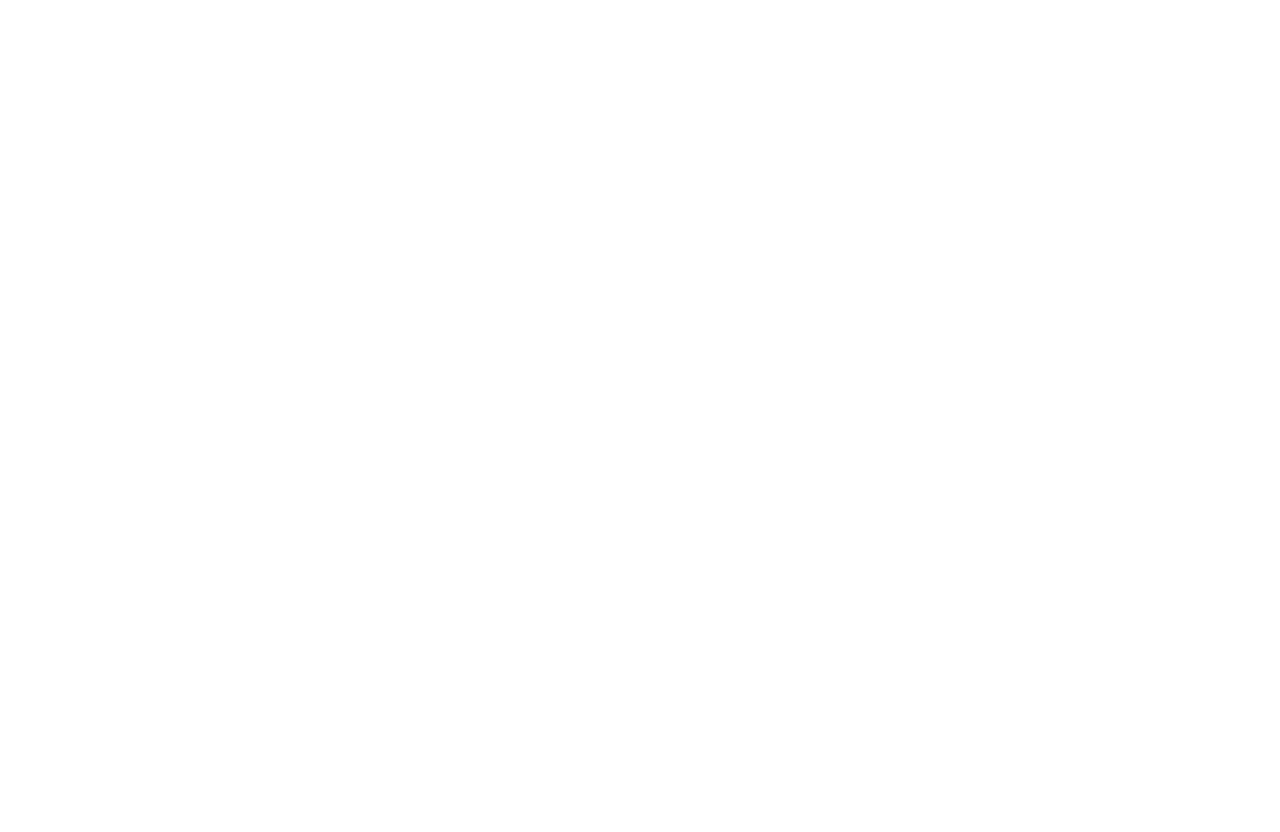
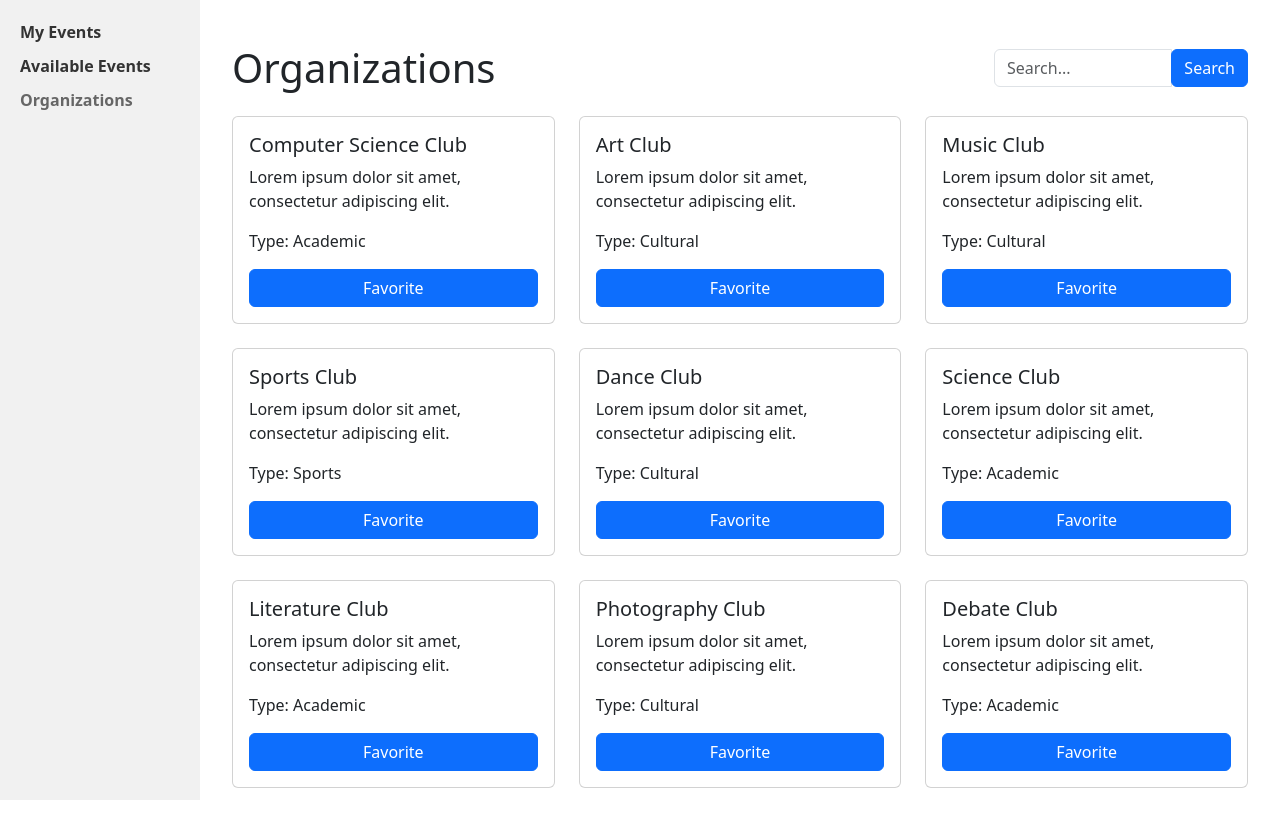
Before and after one commit to Emmanuelikeh/Event_Finder_nosql, a React (Create React App) app in the folder front_end/: page /students-organizations in a window 1280 px wide. Before the commit this address had no page. Before the commit the page ends 800 px from the top, so only its background shows below. Built offline with nearby package versions, Linux system fonts and the light colour scheme.

Commit message:
students section

```diff
--- a/front_end/src/App.js
+++ b/front_end/src/App.js
@@ -6,7 +6,9 @@
 import {BrowserRouter as Router, Route, Switch, Routes, BrowserRouter} from 'react-router-dom';
 import Layout from './Components/Layout';
 import Postings from './Pages/Postings';
-import StudentsMyEvents from './Pages/StudentsMyEvents';
+import StudentsMyEvents from './Pages/StudentsAvailableEvents';
+import StudentsOrganizations from './Pages/StudentsOrganizations';
+import MyEvents from './Pages/StudentsMyEvents';
 
 function App() {
   return (
@@ -17,8 +19,9 @@
       <Route path="/register" element={<SignUp/>} />
       <Route path="/dashboard" element={<Layout><Dashboard /></Layout>} />
       <Route path="/postings"  element={<Layout><Postings/></Layout>} />
-      <Route path="/students-my-events" element={<Layout><StudentsMyEvents /></Layout>} />
-
+      <Route path="/students-available-events" element={<Layout><StudentsMyEvents /></Layout>} />
+      <Route path="/students-organizations" element={<Layout><StudentsOrganizations /></Layout>} />
+      <Route path="/my-events" element={<Layout><MyEvents /></Layout>} />
     </Routes>
     </BrowserRouter>
   );
--- a/front_end/src/Components/SideBar.jsx
+++ b/front_end/src/Components/SideBar.jsx
@@ -7,18 +7,18 @@
     <div className="sidebar">
       <ul className="sidebar-menu">
         <li>
-          <NavLink exact to="/dashboard" activeClassName="active">
-            Dashboard
+          <NavLink exact to="/my-events" activeClassName="active">
+            My Events
           </NavLink>
         </li>
         <li>
-          <NavLink to="/postings" activeClassName="active">
-            Postings
+          <NavLink to="/students-available-events" activeClassName="active">
+            Available Events
           </NavLink>
         </li>
         <li>
-          <NavLink to="/dashboard" activeClassName="active">
-            Dashboard
+          <NavLink to="/students-organizations" activeClassName="active">
+            Organizations
           </NavLink>
         </li>
         {/* Add more links as needed */}
--- /dev/null
+++ b/front_end/src/Pages/StudentsAvailableEvents.jsx
@@ -0,0 +1,66 @@
+import React, { useState } from 'react';
+import 'bootstrap/dist/css/bootstrap.min.css';
+
+const StudentsAvailableEvents = () => {
+  const [searchTerm, setSearchTerm] = useState('');
+
+  const events = [
+    { id: 1, name: 'Music Concert', date: 'April 15, 2024', location: 'Campus Auditorium', org: 'Nepalese Club' },
+    { id: 2, name: 'Sports Day', date: 'May 5, 2024', location: 'Football Field', org: 'Sports Club' },
+    { id: 3, name: 'Movie Night', date: 'June 10, 2024', location: 'Student Center', org: 'Film Club' },
+    { id: 4, name: 'Art Exhibition', date: 'July 20, 2024', location: 'Art Gallery', org: 'Art Club' },
+    { id: 5, name: 'Tech Symposium', date: 'August 15, 2024', location: 'Engineering Building', org: 'Engineering Society' },
+    { id: 6, name: 'Career Fair', date: 'September 25, 2024', location: 'Gymnasium', org: 'Career Services' },
+    { id: 7, name: 'Food Festival', date: 'October 12, 2024', location: 'Campus Lawn', org: 'Culinary Club' },
+    { id: 8, name: 'Science Fair', date: 'November 5, 2024', location: 'Science Building', org: 'Science Club' },
+    { id: 9, name: 'Dance Performance', date: 'December 18, 2024', location: 'Performing Arts Center', org: 'Dance Club' }
+  ];
+
+  const handleRSVP = (eventId) => {
+    // Handle RSVP logic here, e.g., send a request to your backend API
+    console.log(`RSVP for event with ID ${eventId}`);
+  };
+
+  const handleSearch = (e) => {
+    setSearchTerm(e.target.value);
+  };
+
+  const filteredEvents = events.filter(event =>
+    event.name.toLowerCase().includes(searchTerm.toLowerCase())
+  );
+
+  return (
+    <div className="container mt-4">
+      <div className="d-flex justify-content-between align-items-center mb-4">
+        <h1 className="mb-0">Available Events</h1>
+        <input
+          type="text"
+          className="form-control"
+          placeholder="Search events..."
+          value={searchTerm}
+          onChange={handleSearch}
+          style={{ maxWidth: '300px' }} // Limit width of search input
+        />
+      </div>
+      <div className="row">
+        {filteredEvents.map((event, index) => (
+          <div key={event.id} className="col-md-4 col-sm-6 mb-4">
+            <div className="card h-100">
+              <div className="card-body">
+                <h5 className="card-title">{event.name}</h5>
+                <p className="card-text">Date: {event.date}</p>
+                <p className="card-text">Location: {event.location}</p>
+                <p className="card-text"> {event.org}</p>
+                <button className="btn btn-primary btn-block w-100" onClick={() => handleRSVP(event.id)}>
+                  RSVP
+                </button>
+              </div>
+            </div>
+          </div>
+        ))}
+      </div>
+    </div>
+  );
+};
+
+export default StudentsAvailableEvents;
--- a/front_end/src/Pages/StudentsMyEvents.jsx
+++ b/front_end/src/Pages/StudentsMyEvents.jsx
@@ -1,49 +1,23 @@
-import React, { useState } from 'react';
+import React from 'react';
 import 'bootstrap/dist/css/bootstrap.min.css';
 
-const StudentsMyEvents = () => {
-  const [searchTerm, setSearchTerm] = useState('');
-
-  const events = [
+const MyEvents = () => {
+  const rsvpdEvents = [
     { id: 1, name: 'Music Concert', date: 'April 15, 2024', location: 'Campus Auditorium', capacity: 200 },
     { id: 2, name: 'Sports Day', date: 'May 5, 2024', location: 'Football Field', capacity: 150 },
     { id: 3, name: 'Movie Night', date: 'June 10, 2024', location: 'Student Center', capacity: 100 },
-    { id: 4, name: 'Art Exhibition', date: 'July 20, 2024', location: 'Art Gallery', capacity: 50 },
-    { id: 5, name: 'Tech Symposium', date: 'August 15, 2024', location: 'Engineering Building', capacity: 300 },
-    { id: 6, name: 'Career Fair', date: 'September 25, 2024', location: 'Gymnasium', capacity: 500 },
-    { id: 7, name: 'Food Festival', date: 'October 12, 2024', location: 'Campus Lawn', capacity: 250 },
-    { id: 8, name: 'Science Fair', date: 'November 5, 2024', location: 'Science Building', capacity: 150 },
-    { id: 9, name: 'Dance Performance', date: 'December 18, 2024', location: 'Performing Arts Center', capacity: 400 }
   ];
 
-  const handleRSVP = (eventId) => {
-    // Handle RSVP logic here, e.g., send a request to your backend API
-    console.log(`RSVP for event with ID ${eventId}`);
+  const handleCancelRSVP = (eventId) => {
+    // Handle canceling RSVP logic here
+    console.log(`Cancel RSVP for event with ID ${eventId}`);
   };
-
-  const handleSearch = (e) => {
-    setSearchTerm(e.target.value);
-  };
-
-  const filteredEvents = events.filter(event =>
-    event.name.toLowerCase().includes(searchTerm.toLowerCase())
-  );
 
   return (
     <div className="container mt-4">
-      <div className="d-flex justify-content-between align-items-center mb-4">
-        <h1 className="mb-0">Available Events</h1>
-        <input
-          type="text"
-          className="form-control"
-          placeholder="Search events..."
-          value={searchTerm}
-          onChange={handleSearch}
-          style={{ maxWidth: '300px' }} // Limit width of search input
-        />
-      </div>
+      <h1 className="mb-4">My Events</h1>
       <div className="row">
-        {filteredEvents.map((event, index) => (
+        {rsvpdEvents.map((event, index) => (
           <div key={event.id} className="col-md-4 col-sm-6 mb-4">
             <div className="card h-100">
               <div className="card-body">
@@ -51,8 +25,8 @@
                 <p className="card-text">Date: {event.date}</p>
                 <p className="card-text">Location: {event.location}</p>
                 <p className="card-text">Capacity: {event.capacity}</p>
-                <button className="btn btn-primary btn-block" onClick={() => handleRSVP(event.id)}>
-                  RSVP
+                <button className="btn btn-danger btn-block" onClick={() => handleCancelRSVP(event.id)}>
+                  Cancel RSVP
                 </button>
               </div>
             </div>
@@ -63,4 +37,4 @@
   );
 };
 
-export default StudentsMyEvents;
+export default MyEvents;
--- /dev/null
+++ b/front_end/src/Pages/StudentsOrganizations.jsx
@@ -0,0 +1,69 @@
+import React, { useState } from 'react';
+import 'bootstrap/dist/css/bootstrap.min.css';
+
+const StudentsOrganizations = () => {
+  const organizations = [
+    { id: 1, name: 'Computer Science Club', description: 'Lorem ipsum dolor sit amet, consectetur adipiscing elit.', type: 'Academic' },
+    { id: 2, name: 'Art Club', description: 'Lorem ipsum dolor sit amet, consectetur adipiscing elit.', type: 'Cultural' },
+    { id: 3, name: 'Music Club', description: 'Lorem ipsum dolor sit amet, consectetur adipiscing elit.', type: 'Cultural' },
+    { id: 4, name: 'Sports Club', description: 'Lorem ipsum dolor sit amet, consectetur adipiscing elit.', type: 'Sports' },
+    { id: 5, name: 'Dance Club', description: 'Lorem ipsum dolor sit amet, consectetur adipiscing elit.', type: 'Cultural' },
+    { id: 6, name: 'Science Club', description: 'Lorem ipsum dolor sit amet, consectetur adipiscing elit.', type: 'Academic' },
+    { id: 7, name: 'Literature Club', description: 'Lorem ipsum dolor sit amet, consectetur adipiscing elit.', type: 'Academic' },
+    { id: 8, name: 'Photography Club', description: 'Lorem ipsum dolor sit amet, consectetur adipiscing elit.', type: 'Cultural' },
+    { id: 9, name: 'Debate Club', description: 'Lorem ipsum dolor sit amet, consectetur adipiscing elit.', type: 'Academic' }
+  ];
+
+  const [searchTerm, setSearchTerm] = useState('');
+
+  const handleFavorite = (orgId) => {
+    // Handle adding organization to favorites
+    console.log(`Add organization with ID ${orgId} to favorites`);
+  };
+
+  const handleSearch = (e) => {
+    setSearchTerm(e.target.value);
+  };
+
+  const filteredOrganizations = organizations.filter(org =>
+    org.name.toLowerCase().includes(searchTerm.toLowerCase())
+  );
+
+  return (
+    <div className="container mt-4">
+      <div className="d-flex justify-content-between align-items-center mb-4">
+        <h1 className="mb-0">Organizations</h1>
+        <div className="input-group w-25">
+          <input
+            type="text"
+            className="form-control"
+            placeholder="Search..."
+            value={searchTerm}
+            onChange={handleSearch}
+          />
+          <div className="input-group-append">
+            <button className="btn btn-primary" type="button">Search</button>
+          </div>
+        </div>
+      </div>
+      <div className="row">
+        {filteredOrganizations.map((org, index) => (
+          <div key={org.id} className="col-md-4 col-sm-6 mb-4">
+            <div className="card h-100">
+              <div className="card-body">
+                <h5 className="card-title">{org.name}</h5>
+                <p className="card-text">{org.description}</p>
+                <p className="card-text">Type: {org.type}</p>
+                <button className="btn btn-primary mr-2 w-100" onClick={() => handleFavorite(org.id)}>
+                  Favorite
+                </button>
+              </div>
+            </div>
+          </div>
+        ))}
+      </div>
+    </div>
+  );
+};
+
+export default StudentsOrganizations;
```
Also changed, not shown: front_end/src/Pages/StudentsAvailableEvents.css (renamed from front_end/src/Pages/StudentsMyEvents.css).
